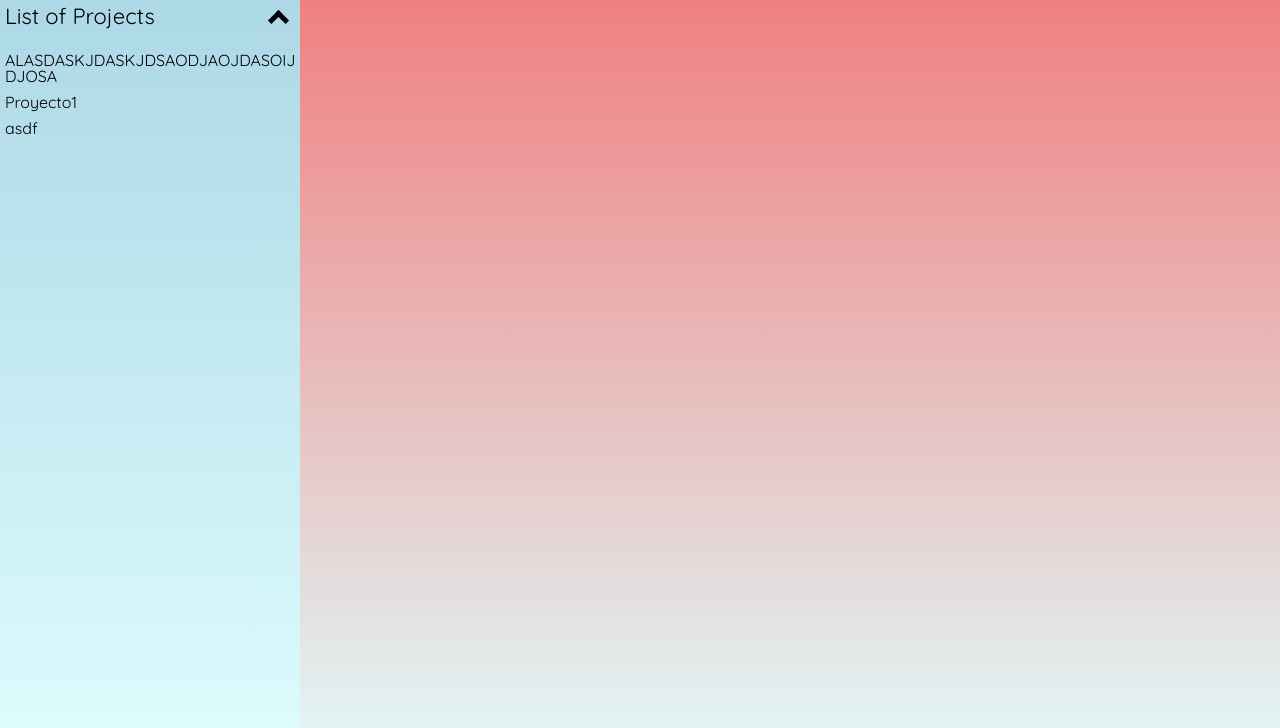
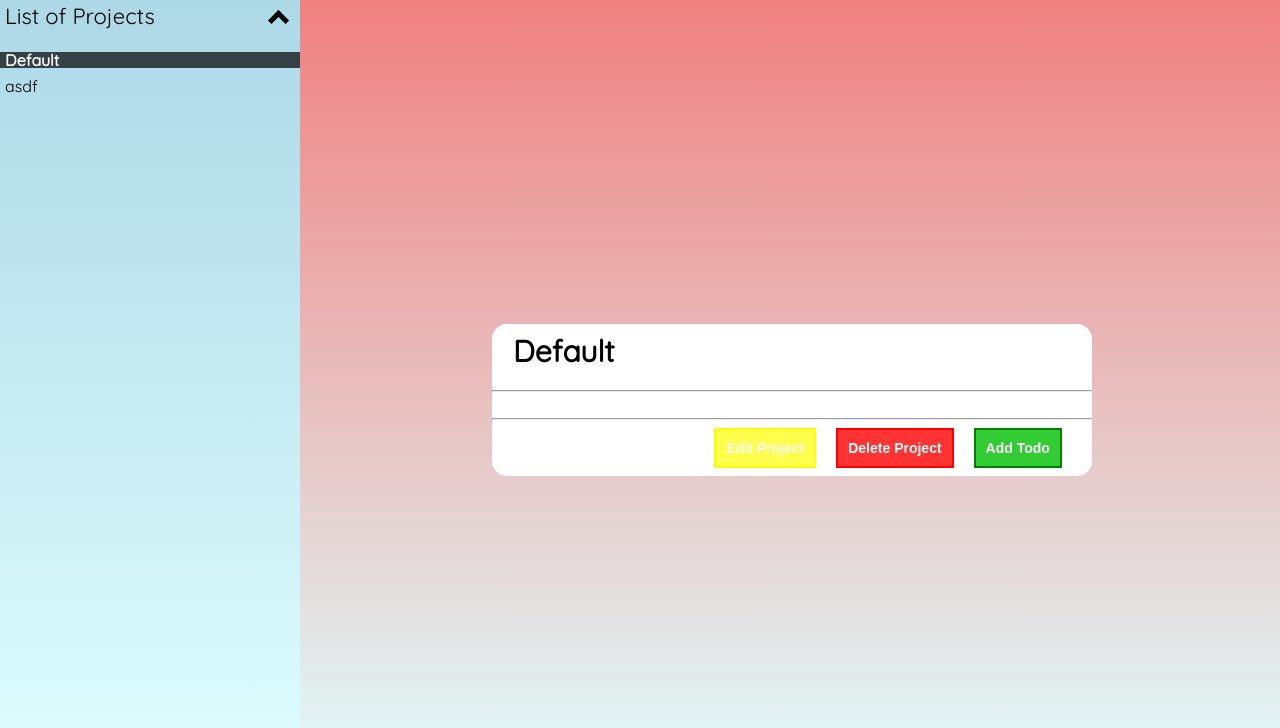
Before and after one commit to LorenzoMarinucci/todo-list, a website built with webpack: page dist/index.html in a window 1280 px wide. Shown: the top 728 px of the page. Built offline with nearby package versions, Linux system fonts and the light colour scheme.

Commit message:
Transición entre proyectos agregada.

```diff
--- a/src/DOM.js
+++ b/src/DOM.js
@@ -1,10 +1,11 @@
 const DOMmanipulation = (function() {
   const renderProjects = function(container, projects) {
-    projects.forEach(project => {
+    projects.forEach((project, index) => {
       let h2 = document.createElement("h2");
       h2.textContent = `${project.name}`;
       let projectDiv = document.createElement("div");
       projectDiv.classList.add("project");
+      projectDiv.setAttribute("data-index", index);
       projectDiv.appendChild(h2);
       container.appendChild(projectDiv);
     });
@@ -12,37 +13,40 @@ const DOMmanipulation = (function() {
   const renderTodosContainer = function(container, project) {
     let header = document.createElement("div");
     header.id = "todosHeader";
-    header.appendChild(
-      document.createElement(h2).textContent(`${project.name}`)
-    );
+    let h2 = document.createElement("h2");
+    h2.textContent = `${project.name}`;
+    header.appendChild(h2);
     let projectDescription = document.createElement("p");
     projectDescription.id = "projectDescription";
     header.appendChild(projectDescription);
     let todoList = document.createElement("div");
     todoList = renderTodos(todoList, project);
+    todoList.id = "todoList";
     let projectButtons = document.createElement("div");
-    let editProject = document
-        .createElement("button")
-        .textContent("Edit Project"),
-      deleteProject = document
-        .createElement("button")
-        .textContent("Delete Project"),
-      addTodo = document.createElement("button").textContent("Add Todo");
+    let editProject = document.createElement("button");
+    editProject.textContent = "Edit Project";
+    let deleteProject = document.createElement("button");
+    deleteProject.textContent = "Delete Project";
+    let addTodo = document.createElement("button");
+    addTodo.textContent = "Add Todo";
     editProject.id = "editProject";
     deleteProject.id = "deleteProject";
     addTodo.id = "addTodo";
-    projectButtons.appendChild(editProject, deleteProject, addTodo);
-    container.appendChild(
-      header,
-      document.createElement("hr"),
-      todoList,
-      document.createElement("hr"),
-      projectButtons
-    );
+    projectButtons.appendChild(editProject);
+    projectButtons.appendChild(deleteProject);
+    projectButtons.appendChild(addTodo);
+    projectButtons.id = "projectButtons";
+    container.appendChild(header);
+    container.appendChild(document.createElement("hr"));
+    container.appendChild(todoList);
+    container.appendChild(document.createElement("hr"));
+    container.appendChild(projectButtons);
   };
   const renderTodos = function(container, project) {
-    project.todos.forEach(todo => {
+    if (project.todos.length > 0) {
+      project.todos.forEach((todo, index) => {
         let div = document.createElement("div").classList.add("todo");
+        div.setAttribute("data-index", index);
         let todoHeader = document
           .createElement("div")
           .classList.add("todoHeader");
@@ -77,6 +81,8 @@ const DOMmanipulation = (function() {
         div.appendChild(todoHeader, due, priority, p);
         return container.appendChild(div);
       });
+    }
+    return container;
   };
   return { renderProjects, renderTodosContainer, renderTodos };
 })();
--- /dev/null
+++ b/src/eventHandler.js
@@ -0,0 +1,12 @@
+const eventHandler = (() => {
+  const clickProject = (projects, callback) => {
+    projects.forEach(project => project.addEventListener("click", callback));
+    return { clickProject };
+  };
+  const addProject = (button, callback) => {
+    button.addEventListener("click", e => callback(e));
+  };
+  return { clickProject, addProject };
+})();
+
+export default eventHandler;
--- a/src/index.js
+++ b/src/index.js
@@ -1,17 +1,51 @@
 import Project from "./projects.js";
 import Todo from "./todos.js";
 import DOMmanipulation from "./DOM.js";
+import eventHandler from "./eventHandler.js";
 
-const projectList = document.getElementById("projectList");
-let projects = [];
+const projectList = document.getElementById("projectList"),
+  todosContainer = document.getElementById("todosContainer"),
+  addProjectBtn = document.getElementById("addProject");
+let projects = [],
+  selectedProject,
+  selectedIndex;
+
+function autoSelectProject() {
+  selectedProject = document.querySelector(".project");
+  selectedProject.toggleAttribute("selected");
+}
+
+function selectProject(e) {
+  if (!e.target.parentNode.hasAttribute("selected")) {
+    selectedProject.toggleAttribute("selected");
+    selectedProject = e.target.parentNode;
+    selectedProject.toggleAttribute("selected");
+    selectedIndex = selectedProject.getAttribute("data-index");
+    while (todosContainer.firstChild) {
+      todosContainer.firstChild.remove();
+    }
+    console.log(todosContainer);
+    DOMmanipulation.renderTodosContainer(
+      todosContainer,
+      projects[selectedIndex]
+    );
+  }
+}
 
 window.addEventListener("load", () => {
-  console.log(Project);
-  console.log(Todo);
-  console.log(DOMmanipulation);
-  console.log(Project("asdasd"));
-  projects.push(Project("Proyecto1"));
+  projects.push(Project("Default"));
   projects.push(Project("asdf"));
-  console.log("dewd");
   DOMmanipulation.renderProjects(projectList, projects);
+  eventHandler.clickProject(
+    document.querySelectorAll(".project"),
+    selectProject
+  );
+  if (projects.length > 0) {
+    autoSelectProject();
+    selectedIndex = parseInt(selectedProject.getAttribute("data-index"));
+    DOMmanipulation.renderTodosContainer(
+      todosContainer,
+      projects[selectedIndex]
+    );
+  }
 });
```
Also changed, not shown: dist/css/styles.css, dist/index.html, dist/main.js. Lines whose indentation alone changed are shown as unchanged.
